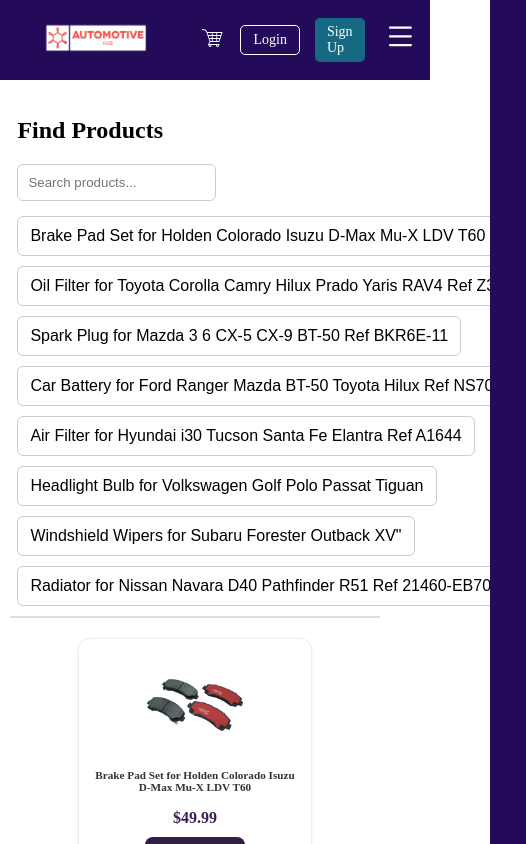
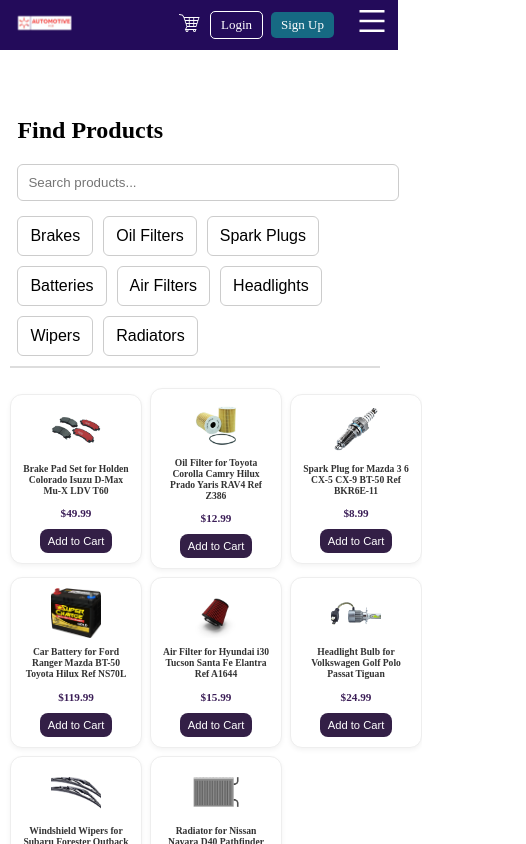
Before and after one commit to Lebit009/automotiesite, a React (Vite) app: page /products in a window 390 px wide. Shown: the top 844 px of the page, 526 px wide, since content can reach past the window. Built offline with nearby package versions, Linux system fonts and the light colour scheme.

Commit message:
Front end almost done

```diff
--- a/src/css/Footer.css
+++ b/src/css/Footer.css
@@ -4,7 +4,6 @@
   color: #fff;
   padding: 2.5rem 0 1.5rem 0;
   text-align: center;
-  border-top: 2px solid #007bff;
   margin-top: auto;
   box-shadow: 0 -2px 8px rgba(0,0,0,0.08);
 }
--- a/src/css/Navbar.css
+++ b/src/css/Navbar.css
@@ -1,4 +1,3 @@
-/* Base Navbar */
 .navbar {
   position: fixed;
   top: 0;
@@ -110,10 +109,48 @@
 }
 
 @media (max-width: 768px) {
+  .navbar {
+    flex-direction: row;
+    justify-content: space-between;
+    padding: 0 10px;
+    height: 60px;
+  }
+  .navbar-logo {
+    height: 40px;
+  }
   .navbar-links {
     display: none;
   }
+  .navbar-actions {
+    gap: 8px;
+  }
   .menu-toggle {
     display: block;
+    font-size: 2rem;
+    margin-left: 8px;
+  }
+  .navbar-btn, .navbar-btn.signup {
+    font-size: 13px;
+    padding: 5px 10px;
   }
 }
+
+@media (max-width: 500px) {
+  .navbar {
+    height: 50px;
+    padding: 0 4px;
+  }
+  .navbar-logo {
+    height: 32px;
+  }
+  .mobile-menu {
+    width: 150px;
+    padding: 60px 10px;
+  }
+  .mobile-menu ul {
+    gap: 14px;
+  }
+  .mobile-menu a {
+    font-size: 15px;
+  }
+}
--- a/src/css/Product.css
+++ b/src/css/Product.css
@@ -20,7 +20,7 @@
 }
 
 .search-bar {
-  width: fit-content;
+  width: 360px;
   padding: 10px;
   margin-bottom: 15px;
   border: 1px solid #ccc;
@@ -52,8 +52,8 @@
 
 .product-grid {
   flex: 1;
-  display: grid;
-  grid-template-columns: repeat(auto-fit, minmax(220px, 1fr));
+   display: flex;
+  flex-wrap: wrap;
   gap: 20px;
   box-sizing: border-box;
 }
@@ -148,15 +148,28 @@
 
 @media (max-width: 600px) {
   .product-grid {
-    display: flex;
-    flex-wrap: wrap;
-    justify-content: center;
-    align-items: center;
-    gap: 5px;
+    display: grid;
+    grid-template-columns: repeat(3, 1fr);
+    gap: 8px;
     margin: 0;
   }
   .product-card {
-    width: 200px;
+    width: 110px;
+    padding: 10px;
+    font-size: 0.7rem;
+    min-width: 0;
+  }
+  .product-card img {
+    width: 50px;
+    height: 50px;
+  }
+  .product-card h3 {
+    font-size: 0.6rem;
+    margin: 6px 0;
+  }
+  .add-to-cart {
+    padding: 6px 8px;
+    font-size: 0.7rem;
   }
   .products-sidebar {
     padding-bottom: 10px;
--- a/src/pages/Hero.jsx
+++ b/src/pages/Hero.jsx
@@ -1,7 +1,7 @@
 import "../css/Hero.css";
 import Title from "./Title";
 import "../css/Parallax.css";
-import serviceworker from "../assets/img/service.png";
+import serviceworker from "../assets/img/service2.png";
 
 const analytics = [
   {
--- a/src/pages/Products.jsx
+++ b/src/pages/Products.jsx
@@ -17,6 +17,7 @@
     price: "$49.99",
     image: brakePadsImg,
     rating: 4.7,
+    category: "Brakes",
   },
   {
     id: 2,
@@ -24,6 +25,7 @@
     price: "$12.99",
     image: oilFilterImg,
     rating: 4.5,
+    category: "Oil Filters",
   },
   {
     id: 3,
@@ -31,6 +33,7 @@
     price: "$8.99",
     image: sparkPlugImg,
     rating: 4.6,
+    category: "Spark Plugs",
   },
   {
     id: 4,
@@ -38,6 +41,7 @@
     price: "$119.99",
     image: carBatteryImg,
     rating: 4.8,
+    category: "Batteries",
   },
   {
     id: 5,
@@ -45,6 +49,7 @@
     price: "$15.99",
     image: airFilterImg,
     rating: 4.4,
+    category: "Air Filters",
   },
   {
     id: 6,
@@ -52,6 +57,7 @@
     price: "$24.99",
     image: headlightBulbImg,
     rating: 4.3,
+    category: "Headlights",
   },
   {
     id: 7,
@@ -59,6 +65,7 @@
     price: "$19.99",
     image: windshieldWipersImg,
     rating: 4.2,
+    category: "Wipers",
   },
   {
     id: 8,
@@ -66,7 +73,8 @@
     price: "$89.99",
     image: radiatorImg,
     rating: 4.6,
-  },
+    category: "Radiators",
+  }
 ];
 
 const tabLabels = [
@@ -83,11 +91,11 @@
   const [search, setSearch] = useState("");
   const [selected, setSelected] = useState(null);
 
-  const filteredProducts = selected
-    ? products.filter((p) => p.name === selected)
-    : products.filter((p) =>
-        p.name.toLowerCase().includes(search.toLowerCase())
-      );
+  const filteredProducts = search
+    ? products.filter((p) => p.name.toLowerCase().includes(search.toLowerCase()))
+    : selected
+      ? products.filter((p) => p.category === selected)
+      : products;
   return (
     <div className="products-layout">
       {/* Layout 1 SEarch and tabs*/}
@@ -104,16 +112,16 @@
           className="search-bar"
         />
         <div className="tabs">
-          {products.map((p) => (
+          {tabLabels.map((label) => (
             <button
-              key={p.id}
-              className={`tab-btn ${selected === p.name ? "active" : ""}`}
+              key={label}
+              className={`tab-btn ${selected === label ? "active" : ""}`}
               onClick={() => {
-                setSelected(p.name);
+                setSelected(label);
                 setSearch("");
               }}
             >
-              {p.name}
+              {label}
             </button>
           ))}
         </div>
```
Also changed, not shown: src/assets/img/service2.png (added).
